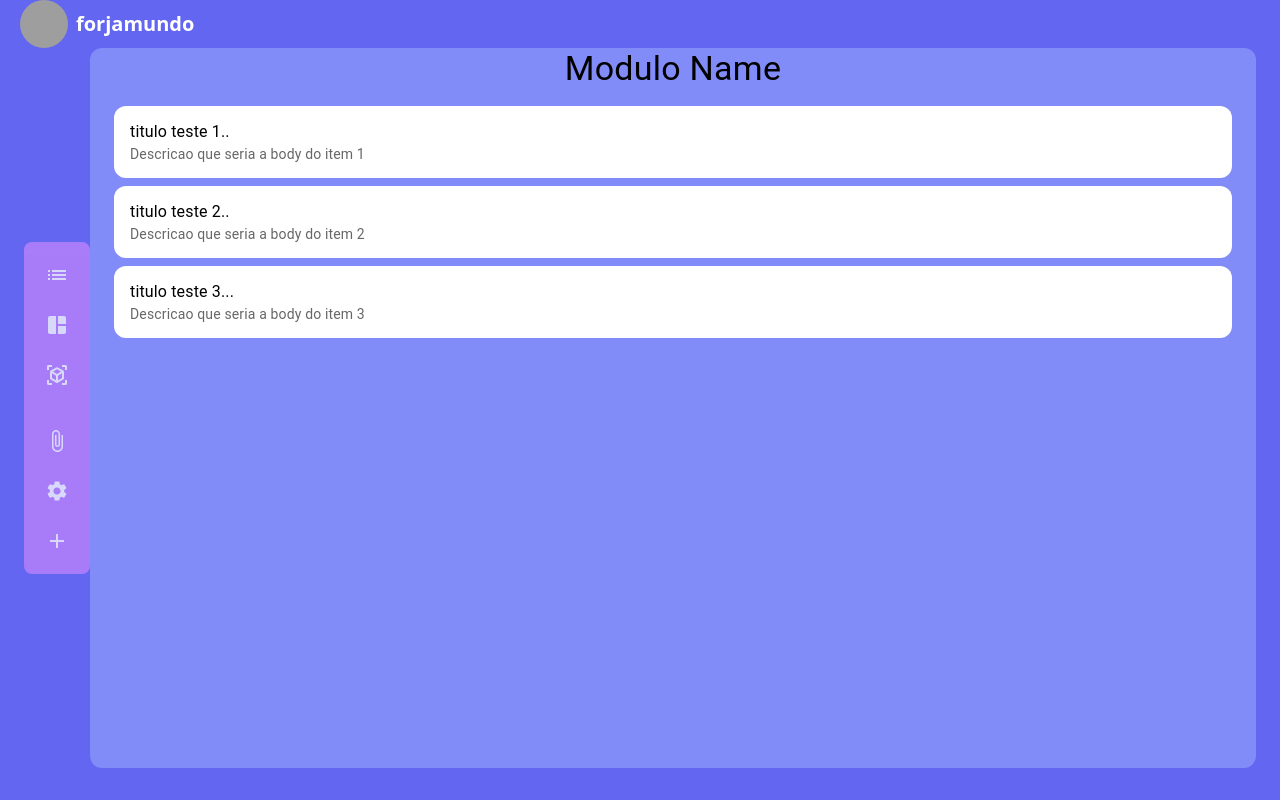
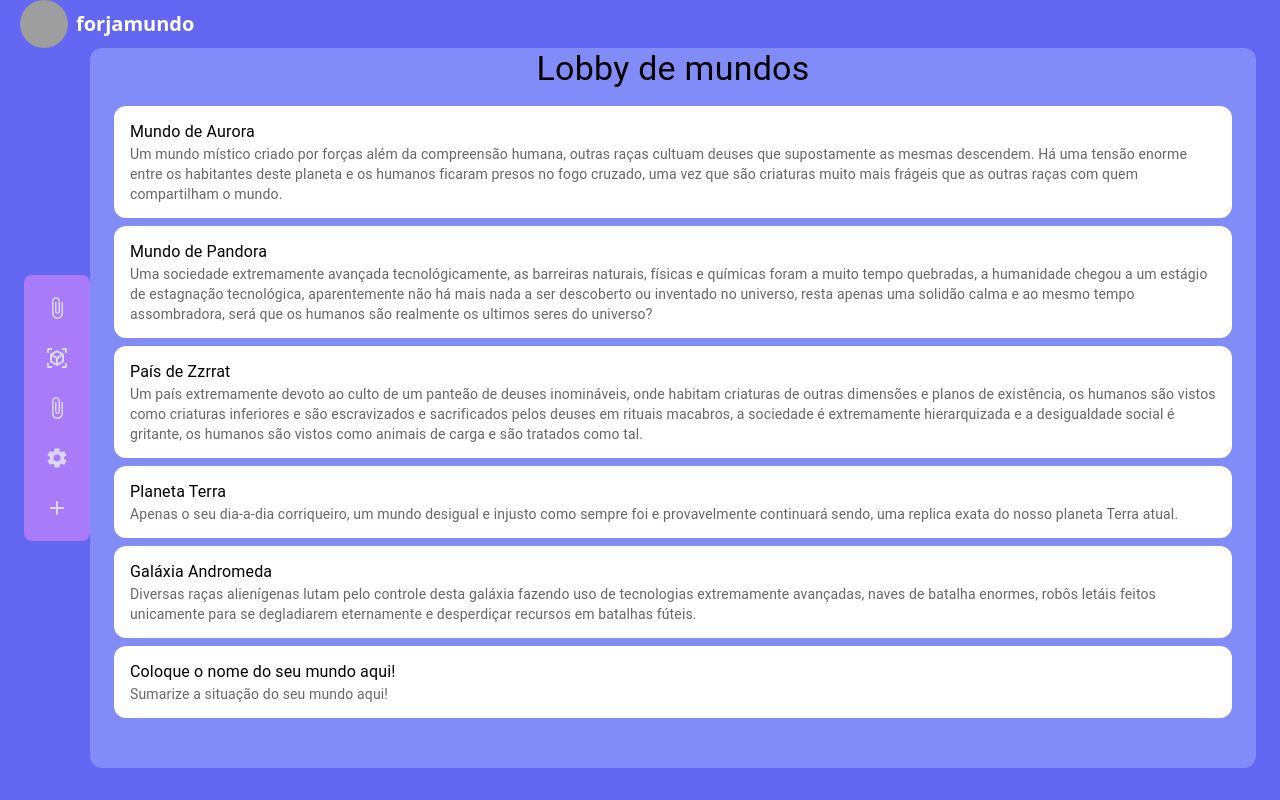
Before and after one commit to EloiMatos/Forja-mundos, a Next.js app: page /worldsPage in a window 1280 px wide. Built offline with nearby package versions, Linux system fonts and the light colour scheme; grey boxes are pictures that could not be loaded.

Commit message:
Leve componentização e população
Realocados alguns componentes de local para melhor organização e população dos cards para apresentação mais agradável

```diff
--- a/src/components/East/EastContainer.jsx
+++ b/src/components/East/EastContainer.jsx
@@ -5,7 +5,7 @@ import { EastList } from "./list/EastList";
 export function EastContainer () {
     return (
         <Container maxWidth={false} className="bg-indigo-400 border-indigo-400 rounded-xl w-full ml-10">
-            <Typography variant="h4" align="center">Modulo Name</Typography>
+            <Typography variant="h4" align="center">Lobby de mundos</Typography>
             <EastList  />
         </Container>
     );
--- a/src/components/East/list/EastList.jsx
+++ b/src/components/East/list/EastList.jsx
@@ -3,14 +3,23 @@ import { ItemList } from "./ItemList";
 
 export function EastList () {
     const itemsList = [{
-        title: 'titulo teste 1..',
-        body: "Descricao que seria a body do item 1"
+        title: 'Mundo de Aurora',
+        body: "Um mundo místico criado por forças além da compreensão humana, outras raças cultuam deuses que supostamente as mesmas descendem. Há uma tensão enorme entre os habitantes deste planeta e os humanos ficaram presos no fogo cruzado, uma vez que são criaturas muito mais frágeis que as outras raças com quem compartilham o mundo."
     }, {
-        title: 'titulo teste 2..',
-        body: "Descricao que seria a body do item 2"
+        title: 'Mundo de Pandora',
+        body: "Uma sociedade extremamente avançada tecnológicamente, as barreiras naturais, físicas e químicas foram a muito tempo quebradas, a humanidade chegou a um estágio de estagnação tecnológica, aparentemente não há mais nada a ser descoberto ou inventado no universo, resta apenas uma solidão calma e ao mesmo tempo assombradora, será que os humanos são realmente os ultimos seres do universo?"
     }, {
-        title: 'titulo teste 3...',
-        body: "Descricao que seria a body do item 3"
+        title: 'País de Zzrrat',
+        body: "Um país extremamente devoto ao culto de um panteão de deuses inomináveis, onde habitam criaturas de outras dimensões e planos de existência, os humanos são vistos como criaturas inferiores e são escravizados e sacrificados pelos deuses em rituais macabros, a sociedade é extremamente hierarquizada e a desigualdade social é gritante, os humanos são vistos como animais de carga e são tratados como tal."
+    },{
+        title: 'Planeta Terra',
+        body: "Apenas o seu dia-a-dia corriqueiro, um mundo desigual e injusto como sempre foi e provavelmente continuará sendo, uma replica exata do nosso planeta Terra atual."
+    }, {
+        title: 'Galáxia Andromeda',
+        body: "Diversas raças alienígenas lutam pelo controle desta galáxia fazendo uso de tecnologias extremamente avançadas, naves de batalha enormes, robôs letáis feitos unicamente para se degladiarem eternamente e desperdiçar recursos em batalhas fúteis."
+    }, {
+        title: "Coloque o nome do seu mundo aqui!",
+        body: "Sumarize a situação do seu mundo aqui!"
     }];
 
     return (
--- a/src/components/LeftDrawer.jsx
+++ b/src/components/LeftDrawer.jsx
@@ -1,75 +1,15 @@
-import { Add, Menu } from '@mui/icons-material';
 import { List } from "@mui/material";
 import {Box} from '@mui/material';
-import { IconButton, Typography } from '@mui/material'
-import AutoAwesomeMosaicIcon from '@mui/icons-material/AutoAwesomeMosaic';
-import AttachFileIcon from '@mui/icons-material/AttachFile';
-import SettingsIcon from '@mui/icons-material/Settings';
-import ViewInArIcon from '@mui/icons-material/ViewInAr';
-import ListIcon from '@mui/icons-material/List';
-import Collapse from '@mui/material/Collapse';
 import React from 'react'
-import {ListItemText, ListItem} from "@mui/material";
+import ListElement from './ListElements';
 
-const LeftDrawer = ({isDrawerOpen, setIsDrawerOpen}) => {
+function LeftDrawer ({isDrawerOpen, setIsDrawerOpen}) {
   return (
     <Box className='flex items-center max-w-fit'>
       <Box className='flex rounded-lg  bg-purple-400 opacity-75 justify-center flex-row'>
         <Box className='flex flex-col justify-between'>
           <List>
-            <ListItem sx={{display: "flex", justifyContent: "space-between"}}>
-              <Collapse in={isDrawerOpen} timeout="auto" unmountOnExit orientation='horizontal'>
-                <ListItemText sx={{color: "#fff"}} color='white' primary='Listas'/>
-              </Collapse>
-              <IconButton size='small' color='inherit' onClick={()=>{setIsDrawerOpen(previous => !previous)}}>
-                <ListIcon  sx={{color: "#fff"}}/>
-              </IconButton>
-            </ListItem>
-
-            <ListItem sx={{display: "flex", justifyContent: "space-between"}}>
-              <Collapse in={isDrawerOpen} timeout="auto" unmountOnExit orientation='horizontal'>
-                <ListItemText sx={{color: "#fff"}} primary='Modelos'/>
-              </Collapse>
-              <IconButton size='small' color='inherit' onClick={()=>{setIsDrawerOpen(previous => !previous)}}>
-                <AutoAwesomeMosaicIcon sx={{color: "#fff"}}/>
-              </IconButton>
-            </ListItem>
-
-            <ListItem sx={{display: "flex", justifyContent: "space-between"}}>
-              <Collapse in={isDrawerOpen} timeout="auto" unmountOnExit orientation='horizontal'>
-                <ListItemText sx={{color: "#fff"}} primary='Elementos'/>
-              </Collapse>
-              <IconButton size='small' color='inherit' onClick={()=>{setIsDrawerOpen(previous => !previous)}}>
-                <ViewInArIcon sx={{color: "#fff"}}/>
-              </IconButton>
-            </ListItem>
-          </List>
-          <List>
-            <ListItem sx={{display: "flex", justifyContent: "space-between"}}>
-              <Collapse in={isDrawerOpen} timeout="auto" unmountOnExit orientation='horizontal'>
-                <ListItemText sx={{color: "#fff"}} primary='Conexões'/>
-              </Collapse>
-              <IconButton size='small' color='inherit' onClick={()=>{setIsDrawerOpen(previous => !previous)}}>
-                <AttachFileIcon sx={{color: "#fff"}}/>
-              </IconButton>
-            </ListItem>
-
-            <ListItem sx={{display: "flex", justifyContent: "space-between"}}>
-              <Collapse in={isDrawerOpen} timeout="auto" unmountOnExit orientation='horizontal'>
-                <ListItemText sx={{color: "#fff"}} primary='Config'/>
-              </Collapse>
-              <IconButton size='small' color='inherit' onClick={()=>{setIsDrawerOpen(previous => !previous)}}>
-                <SettingsIcon sx={{color: "#fff"}}/>
-              </IconButton>
-            </ListItem>
-            <ListItem sx={{display: "flex", justifyContent: "space-between"}}>
-              <Collapse in={isDrawerOpen} timeout="auto" unmountOnExit orientation='horizontal'>
-                <ListItemText sx={{color: "#fff"}} primary='Novo'/>
-              </Collapse>
-              <IconButton size='small' color='inherit' onClick={()=>{setIsDrawerOpen(previous => !previous)}}>
-                <Add sx={{color: "#fff"}}/>
-              </IconButton>
-            </ListItem>
+            <ListElement isDrawerOpen={isDrawerOpen} setIsDrawerOpen={setIsDrawerOpen}/>
           </List>
       </Box>
       </Box>
--- /dev/null
+++ b/src/components/ListElements.jsx
@@ -0,0 +1,56 @@
+import { Collapse, IconButton, ListItem, ListItemText } from '@mui/material'
+import AttachFileIcon from '@mui/icons-material/AttachFile'
+import React from 'react'
+import ViewInArIcon from '@mui/icons-material/ViewInAr'
+import { Add } from '@mui/icons-material';
+import SettingsIcon from '@mui/icons-material/Settings';
+
+function ListElements({isDrawerOpen, setIsDrawerOpen}){
+  return (
+    <list>
+      <ListItem sx={{display: "flex", justifyContent: "space-between"}}>
+          <Collapse in={isDrawerOpen} timeout="auto" unmountOnExit orientation='horizontal'>
+            <ListItemText sx={{color: "#fff"}} primary='Conexões'/>
+          </Collapse>
+          <IconButton size='small' color='inherit' onClick={()=>{setIsDrawerOpen((previous) => !previous)}}>
+            <AttachFileIcon sx={{color: "#fff"}}/>
+          </IconButton>
+      </ListItem>
+      <ListItem sx={{display: "flex", justifyContent: "space-between"}}>
+          <Collapse in={isDrawerOpen} timeout="auto" unmountOnExit orientation='horizontal'>
+            <ListItemText sx={{color: "#fff"}} primary='Elementos'/>
+          </Collapse>
+          <IconButton size='small' color='inherit' onClick={()=>{setIsDrawerOpen((previous) => !previous)}}>
+            <ViewInArIcon sx={{color: "#fff"}}/>
+          </IconButton>
+      </ListItem>
+      <ListItem sx={{display: "flex", justifyContent: "space-between"}}>
+              <Collapse in={isDrawerOpen} timeout="auto" unmountOnExit orientation='horizontal'>
+                <ListItemText sx={{color: "#fff"}} primary='Conexões'/>
+              </Collapse>
+              <IconButton size='small' color='inherit' onClick={()=>{setIsDrawerOpen((previous) => !previous)}}>
+                <AttachFileIcon sx={{color: "#fff"}}/>
+              </IconButton>
+            </ListItem>
+
+            <ListItem sx={{display: "flex", justifyContent: "space-between"}}>
+              <Collapse in={isDrawerOpen} timeout="auto" unmountOnExit orientation='horizontal'>
+                <ListItemText sx={{color: "#fff"}} primary='Config'/>
+              </Collapse>
+              <IconButton size='small' color='inherit' onClick={()=>{setIsDrawerOpen((previous) => !previous)}}>
+                <SettingsIcon sx={{color: "#fff"}}/>
+              </IconButton>
+            </ListItem>
+            <ListItem sx={{display: "flex", justifyContent: "space-between"}}>
+              <Collapse in={isDrawerOpen} timeout="auto" unmountOnExit orientation='horizontal'>
+                <ListItemText sx={{color: "#fff"}} primary='Novo'/>
+              </Collapse>
+              <IconButton size='small' color='inherit' onClick={()=>{setIsDrawerOpen((previous) => !previous)}}>
+                <Add sx={{color: "#fff"}}/>
+              </IconButton>
+            </ListItem>
+    </list>
+  )
+}
+
+export default ListElements
```
